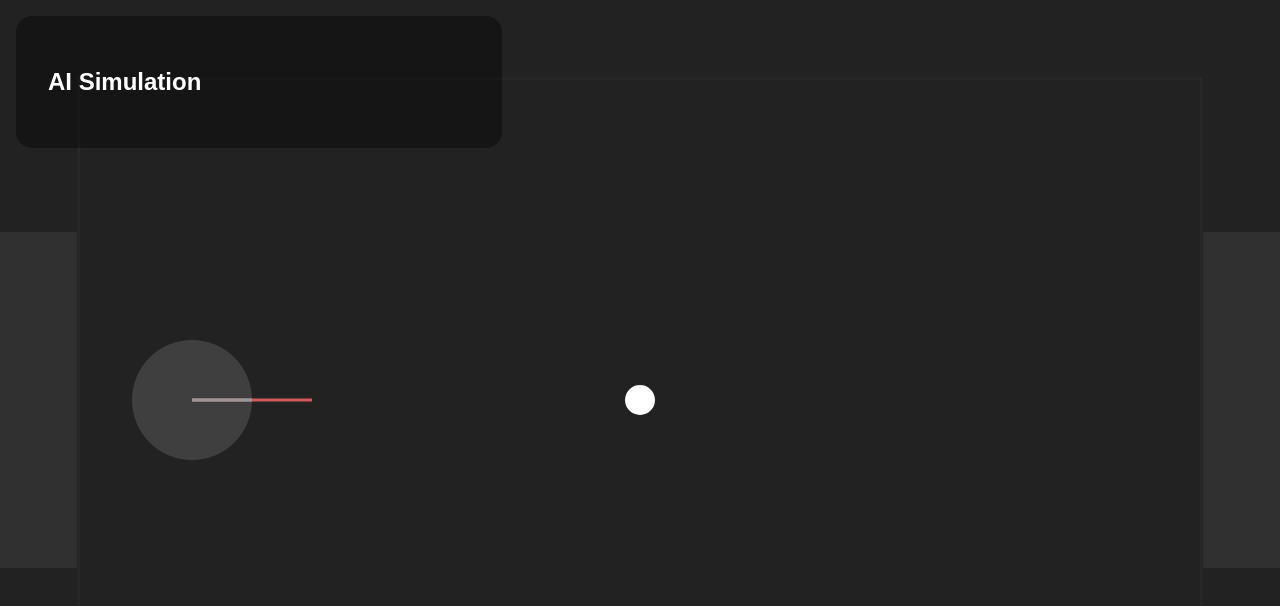
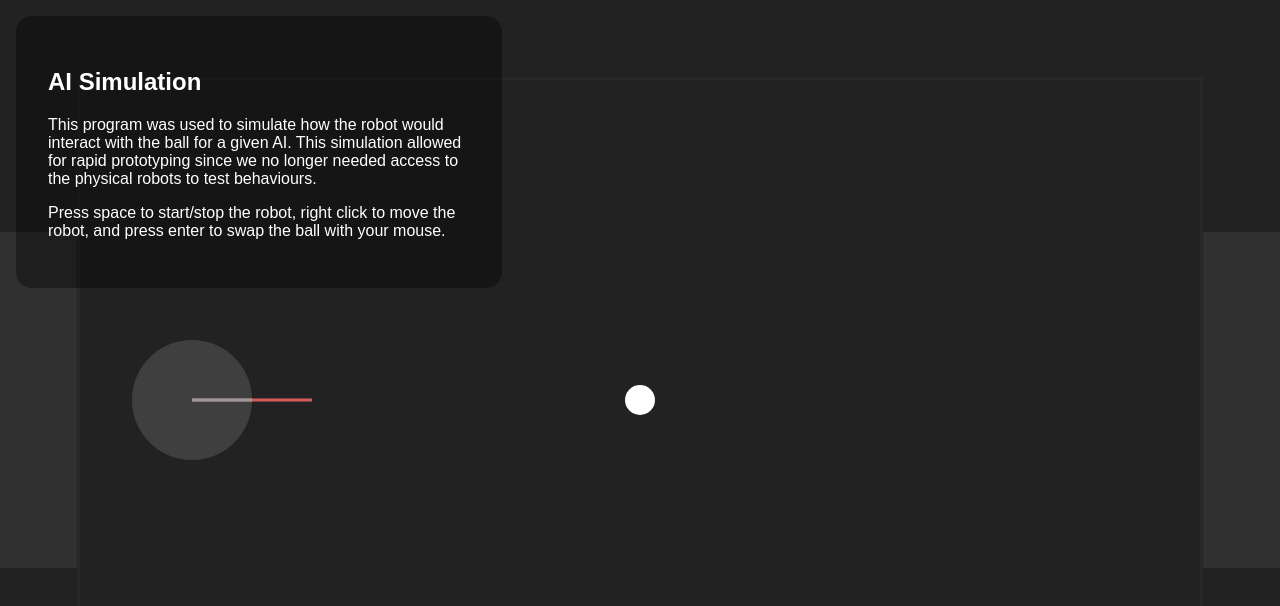
Before and after one commit to Slothagami/robot-soccer, a plain HTML site: page simulations/ai_sim/index.html in a window 1280 px wide. Drawn offline with Linux system fonts and the light colour scheme.

Commit message:
added description to ai sim

```diff
--- a/simulations/ai_sim/index.html
+++ b/simulations/ai_sim/index.html
@@ -18,6 +18,13 @@
 
         <div id="instructions">
             <h2> AI Simulation </h2>
+            <p>
+                This program was used to simulate how the robot would interact with the ball for a given AI. This simulation allowed for rapid prototyping
+                since we no longer needed access to the physical robots to test behaviours.
+            </p>
+            <p>
+                Press space to start/stop the robot, right click to move the robot, and press enter to swap the ball with your mouse.
+            </p>
         </div>
     </body>
 </html>
```
